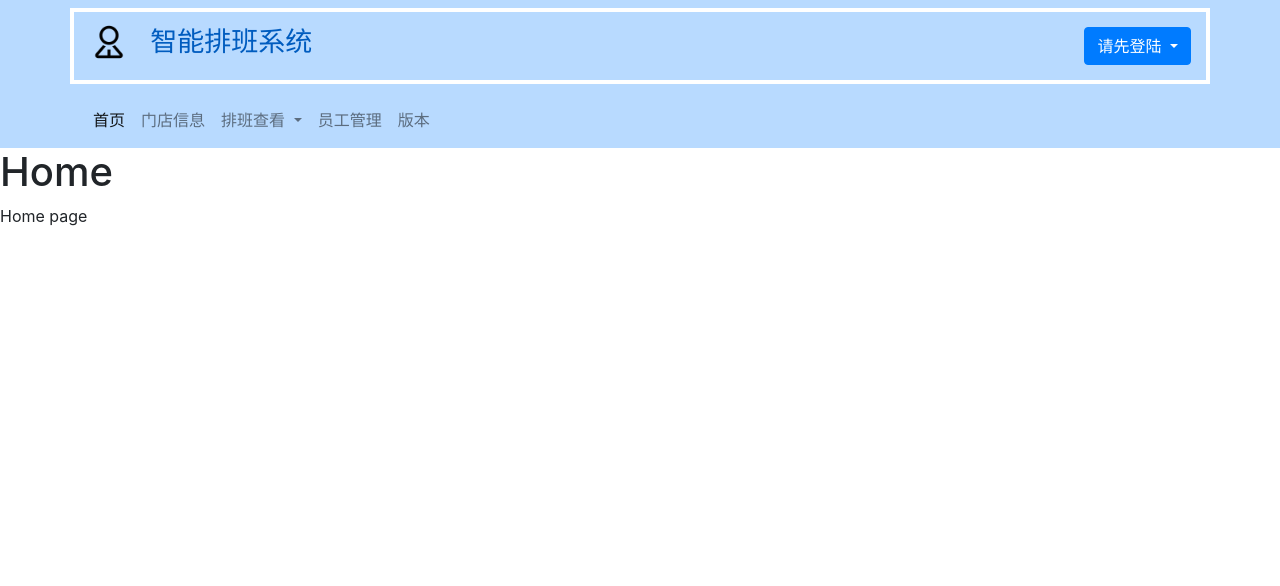
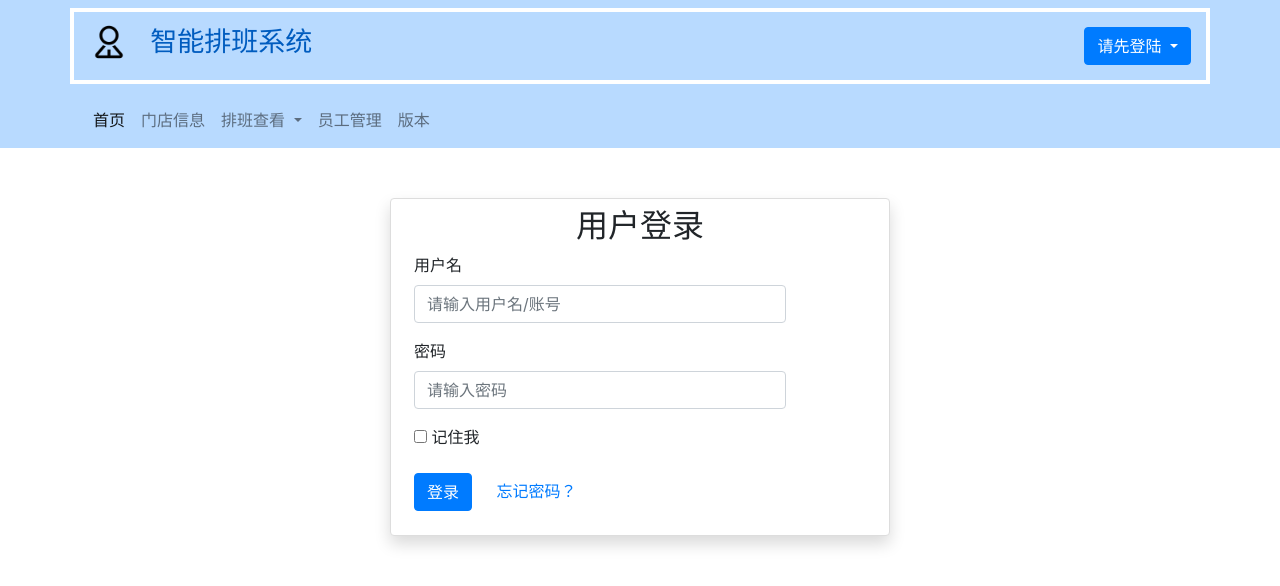
Before and after one commit to BAIGUANGMEI/system_scheduling, a Python web app: template App/templates/admin/admin_login.html in a window 1280 px wide. Shown: the top 586 px of the page. Run offline with Jinja, Linux system fonts and the light colour scheme; the template is opened without the code that fills it, so the values that code supplies are empty; some libraries are stand-ins or nearby versions.

Commit message:
init_v1.1

```diff
--- a/App/templates/admin/admin_login.html
+++ b/App/templates/admin/admin_login.html
@@ -1,6 +1,55 @@
 {% extends "layout.html" %}
 
 {% block content %}
-    <h1>Home</h1>
-    <p>Home page</p>
+<style>
+    .box1{
+    width: 500px;
+    min-height: 100px;
+    margin: 50px auto 0 auto;
+    border: 1px solid #dddddd;
+    padding: 10px 20px 20px 20px;
+    }
+    .box1 h2{
+        text-align: center;
+    }
+    .color1{
+        color: dodgerblue;
+        padding-left: 20px;
+    }
+</style>
+
+<div class="box1 shadow p-2 mb-3 bg-white rounded">
+    <h2>用户登录</h2>
+    <form class="form-horizontal" method="post">
+      <div class="form-group">
+        <label for="username" class="col-sm-3 control-label">用户名</label>
+        <div class="col-sm-10">
+          <input type="text" class="form-control" id="username" name="username" placeholder="请输入用户名/账号">
+        </div>
+      </div>
+      <div class="form-group">
+        <label for="password" class="col-sm-2 control-label">密码</label>
+        <div class="col-sm-10">
+          <input type="password" class="form-control" id="password" name="password" placeholder="请输入密码">
+        </div>
+      </div>
+      <div class="form-group">
+        <div class="col-sm-offset-2 col-sm-10">
+          <div class="checkbox">
+            <label>
+              <input type="checkbox"> 记住我
+            </label>
+          </div>
+        </div>
+      </div>
+      <div class="form-group">
+        <div class="col-sm-offset-2 col-sm-10">
+           <button type="submit" class="btn btn-primary">登录</button>
+            <span class="color1">
+                <a  href="#">  忘记密码？</a>
+            </span>
+        </div>
+      </div>
+    </form>
+</div>
 {% endblock %}
--- a/App/templates/layout.html
+++ b/App/templates/layout.html
@@ -27,17 +27,17 @@
                     <div class="dropdown" >
                       <button class="btn btn-primary dropdown-toggle " type="button" data-toggle="dropdown" aria-expanded="false">
                         {% if flag == True %}
-                            欢迎您，{{ username }}
+                            欢迎您，{{ user.username }}
                         {% else %}
                             请先登陆
                         {% endif %}
                       </button>
                       <div class="dropdown-menu">
                         {% if flag == True %}
-                            <a class="dropdown-item" href="#">退出(logout)</a>
+                            <a class="dropdown-item" href="{{ url_for('admin.logout') }}">退出(logout)</a>
                         {% else %}
-                            <a class="dropdown-item" href="#">登陆(login)</a>
-                            <a class="dropdown-item" href="#">注册(register)</a>
+                            <a class="dropdown-item" href="{{ url_for('admin.login') }}">登陆(login)</a>
+                            <a class="dropdown-item" href="{{ url_for('admin.register') }}">注册(register)</a>
                         {% endif %}
                       </div>
                     </div>
@@ -80,6 +80,10 @@
     <script src="{{ url_for("static",filename="js/echarts.js") }}"></script>
     <script>
         $('.dropdown-toggle').dropdown()
+
+        $('#myModal').on('shown.bs.modal', function () {
+          $('#myInput').trigger('focus')
+        })
     </script>
 
     {% block content%}
```
Also changed, not shown: App/templates/admin/admin_register.html (+48 -9 lines), App/templates/front/front_index.html (+24 -0 lines), App/templates/front/front_introduction.html (+43 -19 lines), App/views/views_admin.py (+36 -2 lines), App/views/views_front.py (+19 -3 lines), App/static/img/reward.jpg (added), App/static/img/reward_w.jpg (added).
